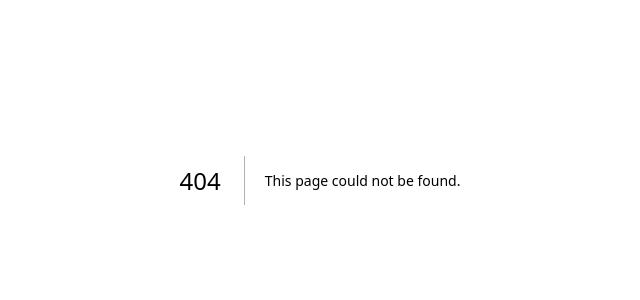
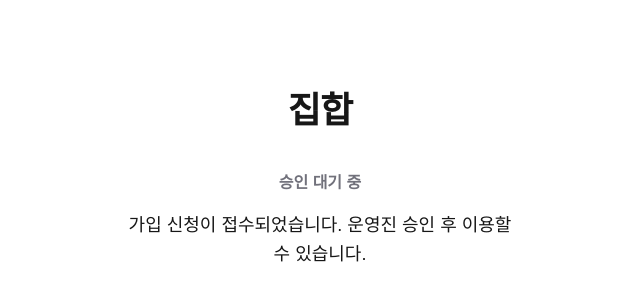
Before and after one commit to chainru1e/Jiphap, a Next.js app: page /pending in a window 1280 px wide. Before the commit this address had no page. Shown: the part 220-520 px from the top of the page, without its empty margins (320-960 px from the left). Built offline with nearby package versions, Linux system fonts and the light colour scheme; no server answers.

Commit message:
T13: 승인 대기 화면 + 가드

```diff
--- /dev/null
+++ b/app/(auth)/pending/page.tsx
@@ -0,0 +1,58 @@
+import { createClient } from '@/lib/supabase/server'
+
+// 승인 대기 화면. Server Component다 — 읽기만 하고 아무 행동도 없으므로 클라이언트 JS가 필요 없다.
+//
+// 여기까지 오는 건 proxy.ts가 status !== 'active'로 판정한 사람뿐이다. 이 화면은 그 판정을
+// 다시 하지 않고, 같은 행을 읽어 status별로 문구만 고른다. 버튼도 로그아웃도 없다 — 티켓 범위 밖이다.
+
+const MESSAGES = {
+  pending: '가입 신청이 접수되었습니다. 운영진 승인 후 이용할 수 있습니다.',
+  rejected: '가입이 승인되지 않았습니다. 운영진에게 문의해 주세요.',
+  inactive: '이용이 중지된 계정입니다. 운영진에게 문의해 주세요.',
+} as const
+
+type Status = keyof typeof MESSAGES
+
+function isKnownStatus(value: unknown): value is Status {
+  return typeof value === 'string' && value in MESSAGES
+}
+
+export default async function PendingPage() {
+  const supabase = await createClient()
+  const {
+    data: { user },
+  } = await supabase.auth.getUser()
+
+  // RLS profiles_self가 본인 행만 열어주지만, active 회원에게는 profiles_roster로 여러 행이
+  // 보일 수 있다. eq로 본인 행 하나로 좁혀야 maybeSingle이 안전하다.
+  const { data } = user
+    ? await supabase
+        .from('profiles')
+        .select('status, display_name')
+        .eq('id', user.id)
+        .maybeSingle()
+    : { data: null }
+
+  // 행이 없으면 pending으로 취급한다 (proxy.ts와 같은 fail-closed 기준)
+  const status: Status = isKnownStatus(data?.status) ? data.status : 'pending'
+  const displayName = data?.display_name
+
+  return (
+    <main className="flex flex-1 flex-col items-center justify-center bg-background px-6 py-12 text-foreground">
+      <h1 className="mb-10 text-4xl font-bold tracking-tight">집합</h1>
+
+      <section className="flex w-full max-w-sm flex-col items-center gap-4 text-center">
+        {displayName && (
+          <p className="text-xl font-semibold">{displayName}님</p>
+        )}
+
+        {/* 색은 "대기" 축 하나만 쓴다. 이 화면에는 활성 상태가 없다 */}
+        <p className="text-base font-semibold text-zinc-500 dark:text-zinc-400">
+          승인 대기 중
+        </p>
+
+        <p className="text-lg leading-relaxed">{MESSAGES[status]}</p>
+      </section>
+    </main>
+  )
+}
--- /dev/null
+++ b/lib/supabase/proxy.ts
@@ -0,0 +1,56 @@
+// proxy.ts(루트)용 Supabase 클라이언트. 매 요청마다 세션 쿠키를 갱신하는 것이 유일한 역할이다.
+//
+// server.ts의 setAll은 Server Component 렌더 중에는 쿠키를 쓸 수 없어 실패를 삼킨다.
+// 그 공백을 여기서 메운다 — Proxy는 응답을 직접 만드는 자리라 Set-Cookie를 실을 수 있다.
+//
+// 쿠키 어댑터는 getAll / setAll 두 개만 구현한다 (server.ts와 같은 이유).
+// setAll은 request.cookies와 response.cookies 양쪽에 쓴다. request 쪽에 써야 같은 요청 안의
+// 이후 읽기(예: proxy.ts의 profiles 조회)가 갱신된 토큰을 보고, response 쪽에 써야
+// 브라우저가 갱신된 토큰을 받는다. Supabase 공식 middleware 패턴 그대로다.
+//
+// 여기서는 리다이렉트하지 않는다. 판단은 proxy.ts가 한다.
+
+import { createServerClient } from '@supabase/ssr'
+import type { User } from '@supabase/supabase-js'
+import { NextResponse, type NextRequest } from 'next/server'
+
+type Supabase = ReturnType<typeof createServerClient>
+
+export async function updateSession(
+  request: NextRequest,
+): Promise<{ supabase: Supabase; response: NextResponse; user: User | null }> {
+  let response = NextResponse.next({ request })
+
+  const supabase = createServerClient(
+    process.env.NEXT_PUBLIC_SUPABASE_URL!,
+    process.env.NEXT_PUBLIC_SUPABASE_PUBLISHABLE_KEY!,
+    {
+      cookies: {
+        getAll() {
+          return request.cookies.getAll()
+        },
+        setAll(cookiesToSet) {
+          cookiesToSet.forEach(({ name, value }) =>
+            request.cookies.set(name, value),
+          )
+          // 갱신된 request 쿠키가 다운스트림(RSC · Server Action)에도 보이도록
+          // response를 새로 만든다. 그 위에 Set-Cookie를 싣는다.
+          response = NextResponse.next({ request })
+          cookiesToSet.forEach(({ name, value, options }) =>
+            response.cookies.set(name, value, options),
+          )
+        },
+      },
+    },
+  )
+
+  // 반드시 getUser()다. 세션을 그대로 돌려주는 쪽 API는 쿠키에 든 토큰을 검증 없이 믿는다.
+  // getUser는 Supabase Auth 서버에 검증을 요청하고, 만료가 가까우면 토큰을 갱신해
+  // 위 setAll을 호출한다. 그 갱신 쿠키가 이 응답에 실려야 server.ts의 setAll 실패를
+  // 메울 수 있으므로(server.ts 주석 참고) 반드시 getUser여야 한다.
+  const {
+    data: { user },
+  } = await supabase.auth.getUser()
+
+  return { supabase, response, user }
+}
--- /dev/null
+++ b/proxy.ts
@@ -0,0 +1,61 @@
+// 접근 제어 — status별 화면 전환 (T13). role별 분기는 T14에서 붙는다.
+//
+// 이 가드는 화면 전환용이고 방어선이 아니다. Proxy는 낙관적 검사(optimistic check)용이며
+// 세션 관리나 인가의 최종 방어선이 아니다 (ARCHITECTURE.md §15). 실제 방어는
+// RLS(§3)와 Server Action 내부의 인증·인가 검증(§17)이 한다.
+//
+// Next.js 16: middleware.ts가 아니라 proxy.ts, export 이름은 proxy, 프로젝트당 한 개 (§15).
+
+import { NextResponse, type NextRequest } from 'next/server'
+import { updateSession } from '@/lib/supabase/proxy'
+
+// 리다이렉트 판단을 건너뛰는 경로. 아직 없는 경로(/dev 등)는 넣지 않는다.
+const PUBLIC_PATHS = ['/login', '/auth/callback']
+
+export async function proxy(request: NextRequest) {
+  // 공개 경로 포함 모든 요청에서 먼저 세션을 갱신한다. server.ts의 setAll이 렌더 중
+  // 실패를 삼키는 대신 여기가 매 요청 토큰 갱신을 책임진다 (lib/supabase/proxy.ts).
+  const { supabase, response, user } = await updateSession(request)
+  const { pathname } = request.nextUrl
+
+  // redirect 응답에도 갱신된 쿠키를 복사한다. 갱신 쿠키를 잃으면 브라우저는 옛 토큰을
+  // 계속 보내고, 다음 요청에서 또 갱신하는 루프가 된다.
+  const redirectTo = (path: string) => {
+    const redirect = NextResponse.redirect(new URL(path, request.url))
+    response.cookies.getAll().forEach((cookie) => redirect.cookies.set(cookie))
+    return redirect
+  }
+
+  if (PUBLIC_PATHS.includes(pathname)) {
+    // 이미 로그인한 사람이 로그인 화면에 머물 이유가 없다
+    if (user && pathname === '/login') return redirectTo('/')
+    return response
+  }
+
+  if (!user) return redirectTo('/login')
+
+  // 본인 행만 읽는다 (RLS profiles_self). single은 행이 없을 때 에러를 던지므로
+  // maybeSingle로 받아 아래에서 "행 없음"을 직접 다룬다.
+  const { data } = await supabase
+    .from('profiles')
+    .select('status')
+    .eq('id', user.id)
+    .maybeSingle()
+
+  // 행이 없으면(트리거 이전 계정 등) 열어주지 않고 대기로 보낸다 (fail-closed).
+  // "모르면 막는다"가 승인제의 기본값이다.
+  const status = data?.status ?? 'pending'
+
+  if (status === 'active') {
+    return pathname === '/pending' ? redirectTo('/') : response
+  }
+
+  // pending · rejected · inactive · 행 없음 → 대기 화면. 문구 차이는 화면이 담당한다.
+  return pathname === '/pending' ? response : redirectTo('/pending')
+}
+
+export const config = {
+  matcher: [
+    '/((?!_next/static|_next/image|favicon.ico|.*\\.(?:svg|png|jpg|jpeg|gif|webp)$).*)',
+  ],
+}
```
Also changed, not shown: 1 other file (tests, documents, lock files or other folders).
